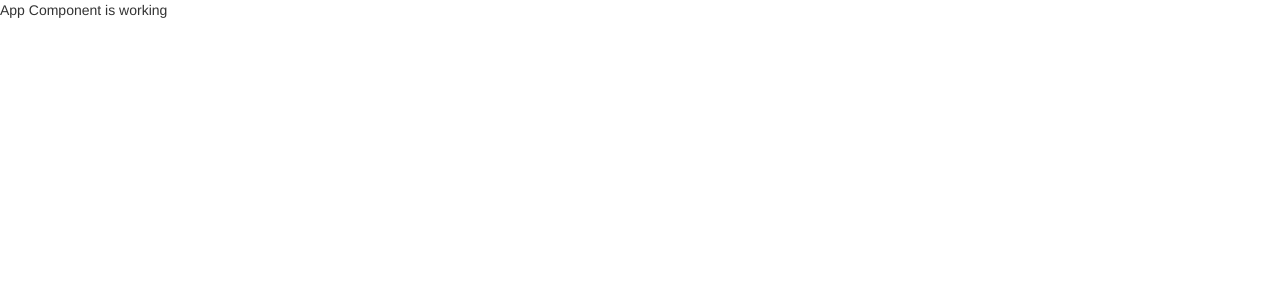
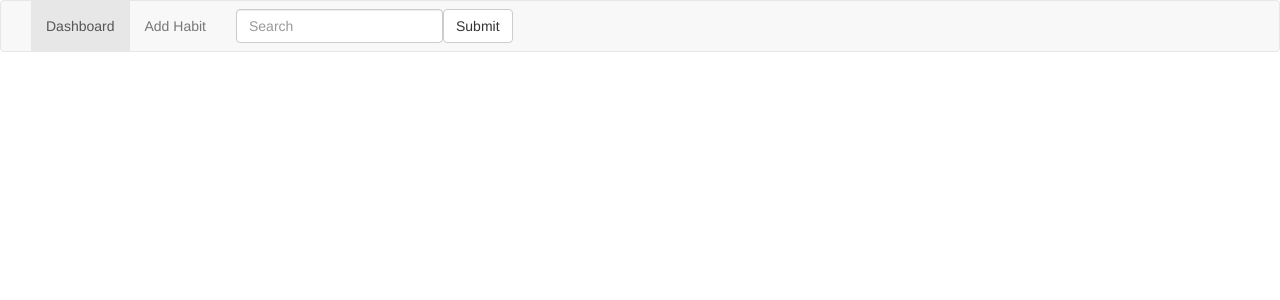
Before and after one commit to theglitcher97/angular_the_complete_guide_course, an Angular app: page / in a window 1280 px wide. Shown: the top 300 px of the page. Built offline with nearby package versions, Linux system fonts and the light colour scheme.

Commit message:
feat: navigation bar

```diff
--- a/src/app/app.component.html
+++ b/src/app/app.component.html
@@ -1 +1,36 @@
-<p>App Component is working</p>
+<nav class="navbar navbar-default">
+  <div class="container-fluid">
+    <div class="navbar-header">
+      <div class="collapse navbar-collapse" id="bs-example-navbar-collapse-1">
+        <ul class="nav navbar-nav">
+          <!--<li class="active"><a href="#">Link <span class="sr-only">(current)</span></a></li>-->
+          <li class="active"><a href="#"> Dashboard </a></li>
+          <li class=""><a href="#">Add Habit</a></li>
+          <!-- don't forget to add the 'open' class-->
+          <!-- <li class="dropdown">
+             <a aria-expanded="false" aria-haspopup="true" class="dropdown-toggle" data-toggle="dropdown" href="#"
+                role="button">Dropdown <span class="caret"></span></a>
+             <ul class="dropdown-menu">
+               <li><a href="#">Action</a></li>
+               <li><a href="#">Another action</a></li>
+               <li><a href="#">Something else here</a></li>
+               <li class="divider" role="separator"></li>
+               <li><a href="#">Separated link</a></li>
+               <li class="divider" role="separator"></li>
+               <li><a href="#">One more separated link</a></li>
+             </ul>
+           </li>-->
+        </ul>
+
+        <!-- Search Bar-->
+        <form class="navbar-form navbar-right">
+          <div class="form-group">
+            <input class="form-control" placeholder="Search" type="text">
+          </div>
+          <button class="btn btn-default" type="submit">Submit</button>
+        </form>
+
+      </div>
+    </div>
+  </div>
+</nav>
```
